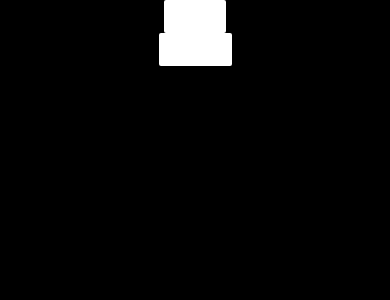
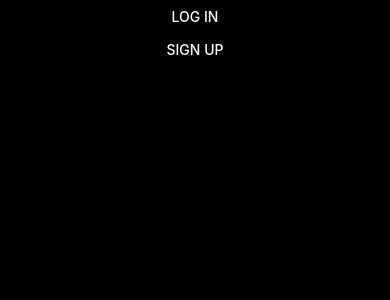
Before and after one commit to cmprrimm/RSM, a React Native app: screen / in a window 390 px wide. Shown: the top 300 px of the page. Built offline with nearby package versions, Linux system fonts and the light colour scheme.

Commit message:
changing colour scheme

```diff
--- a/App.tsx
+++ b/App.tsx
@@ -19,12 +19,12 @@ export default class App extends Component<Props> {
         <Button
         onPress={this.logInPage}
         title="Log In"
-        color="#FFFFFF"
+        color="#000000"
         accessibilityLabel="Click here to Log In"/>
         <Button
         onPress={this.signUpPage}
         title="Sign Up"
-        color="#FFFFFF"
+        color="#000000"
         accessibilityLabel="Click here to Sign Up"/>
       </SafeAreaView>
     )
```
